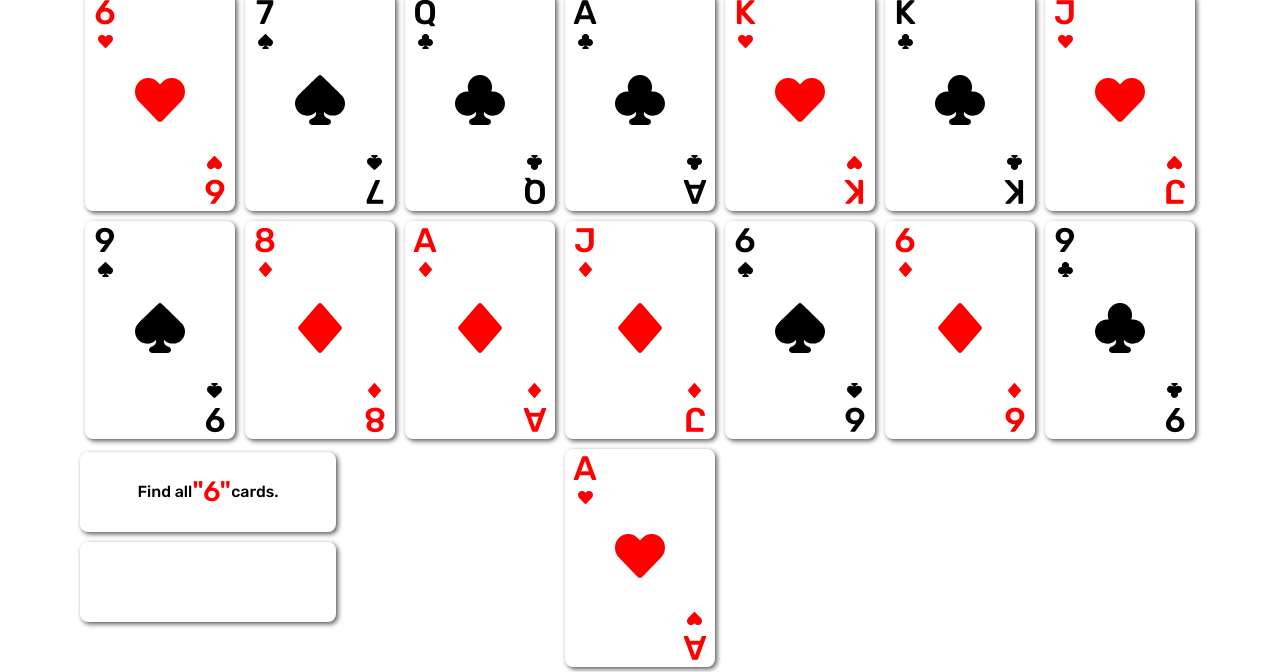
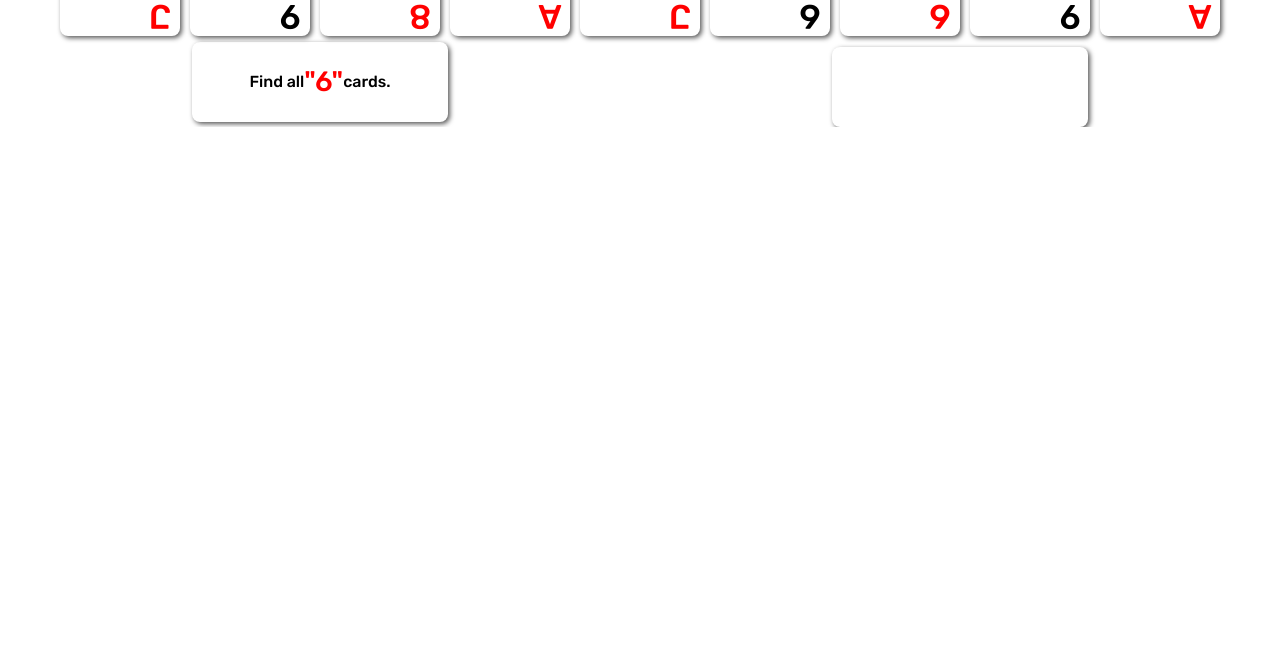
Before and after one commit to DmytroChekun/Cards-Game, a plain HTML site: page index.html in a window 1280 px wide. Shown: the part 696-1368 px from the top of the page. After the commit the page ends 823 px from the top, so only its background shows below. Drawn offline with nearby package versions, Linux system fonts and the light colour scheme.

Commit message:
little fix

```diff
--- a/css/style.css
+++ b/css/style.css
@@ -10,8 +10,8 @@ body{
     margin: 0 auto;
 }
 .card{
-    width: 150px;
-    height: 218px;
+    width: 120px;
+    height: 174.4px;
     position: relative;
     perspective: 1000px;
     margin: 5px;
@@ -134,14 +134,14 @@ p{
 }
 .card__front{
     animation-name: front-start-flip;
-    animation-delay: 0s;
-    animation-duration: 6s;
+    animation-delay: 1s;
+    animation-duration: 6.5s;
 }
 
 .card__back{
     animation-name: back-start-flip;
-    animation-delay: 0s;
-    animation-duration: 6s;
+    animation-delay: 1s;
+    animation-duration: 6.5s;
 }
 
 .flip-front {
@@ -164,14 +164,18 @@ p{
     align-items: center;
     justify-content: center;
 }
+.info-wrap{
+    display: flex;
+    justify-content: space-around;
+
+}
 .task{
-    margin-top: -220px;
-    margin-left: 80px;
+    margin:0 auto;
 }
 .result{
-    margin-top: 10px;
-    margin-left: 80px;
-    font-size: 24px;
+    margin:0 auto;
+    margin-top: 5px;
+    font-size: 16px;
 }
 .card-to-find{
     font-size: 28px;
--- a/index.html
+++ b/index.html
@@ -627,8 +627,10 @@
             </div>
         </div>
     </div>
-    <div class="task">Find all <span class="card-to-find"></span> cards.</div>
-    <div class="result"></div>
+    <div class="info-wrap">
+        <div class="task">Find all <span class="card-to-find"></span> cards.</div>
+        <div class="result"></div>
+    </div>
 
 
     <script src="./js/practice.js"></script>
```
